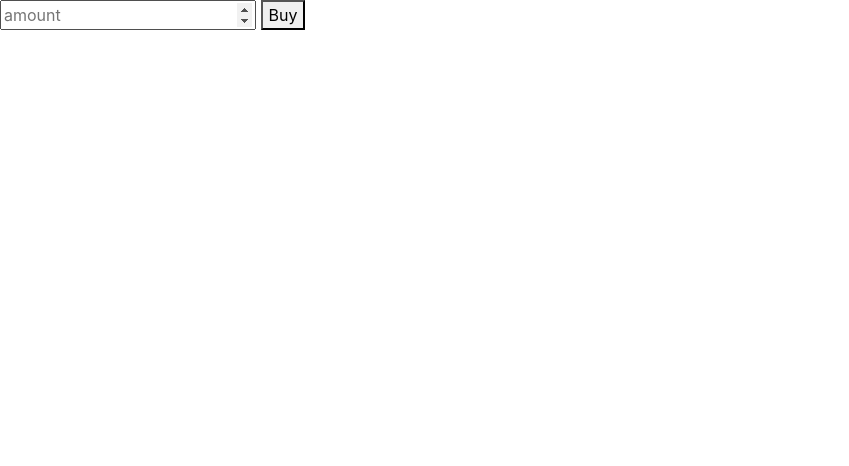
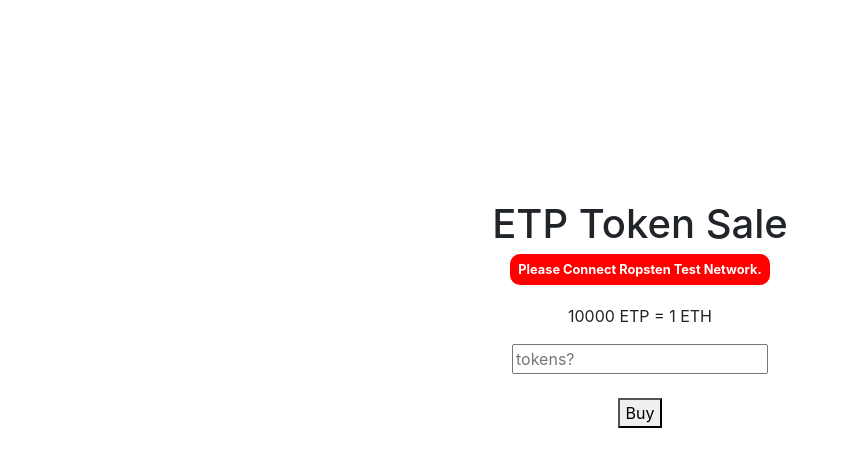
Before and after one commit to MZubairLohar/ETP_dapp, a website: page src/index.html in a window 1280 px wide. Shown: the whole page, without its empty margins (0-849 px from the left). Drawn offline with nearby package versions, Linux system fonts and the light colour scheme.

Commit message:
Update index.html

```diff
--- a/src/index.html
+++ b/src/index.html
@@ -8,11 +8,32 @@
   <title>ETP Sale</title>
   <!-- Bootstrap -->
   <link href="css/bootstrap.min.css" rel="stylesheet">
+  <style>
+    div {
+      margin-top: 200px;
+      text-align: center;
+    }
+
+    small {
+      background-color: red;
+      padding: 8px;
+      border-radius: 10px;
+      color: white;
+      font-weight: bold;
+    }
+  </style>
 </head>
 
 <body>
-  <input type="number" placeholder="amount" value='' id="amount">
-  <button type="button" id="buy"> Buy </button>
+  <div>
+    <h1>ETP Token Sale</h1>
+    <small>Please Connect Ropsten Test Network.</small> <br>
+    <br>
+    <p>10000 ETP = 1 ETH</p>
+    <input type="number" placeholder="tokens?" value='' id="amount">
+    <br><br>
+    <button type="button" id="buy"> Buy </button>
+  </div>
   <script src="https://cdn.jsdelivr.net/npm/web3@latest/dist/web3.min.js"></script>
   <script src="https://cdn.ethers.io/lib/ethers-5.0.umd.min.js" type="application/javascript"></script>
   <!-- ================= bootstrap ==================== -->
```
